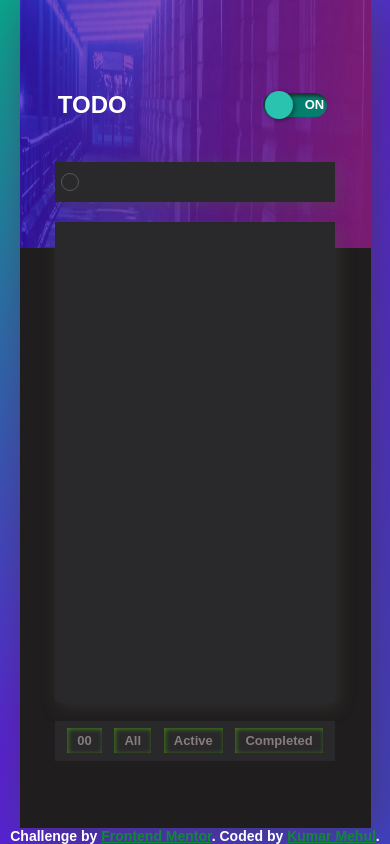
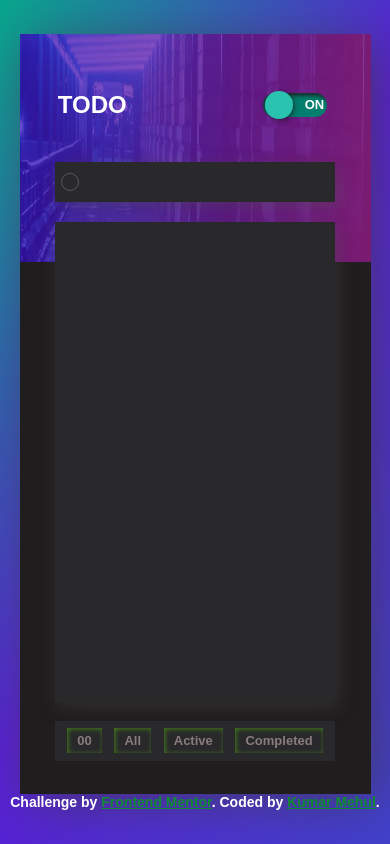
Before and after one commit to Mehulk20/toDo-list, a plain HTML site: page index.html in a window 390 px wide. Drawn offline with Linux system fonts and the light colour scheme; a web font is replaced by a local one.

Commit message:
Update style.css

```diff
--- a/style.css
+++ b/style.css
@@ -56,7 +56,6 @@ body {
 @media screen and (max-width: 600px) {
   .main-box {
     width: 90%;
-    height: 100%
   }
 }
 .main-box-switch {
```
